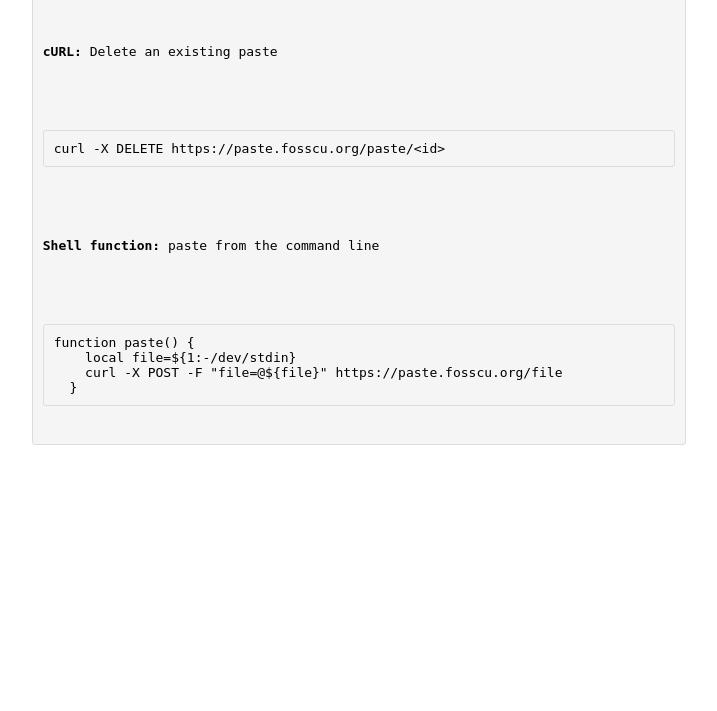
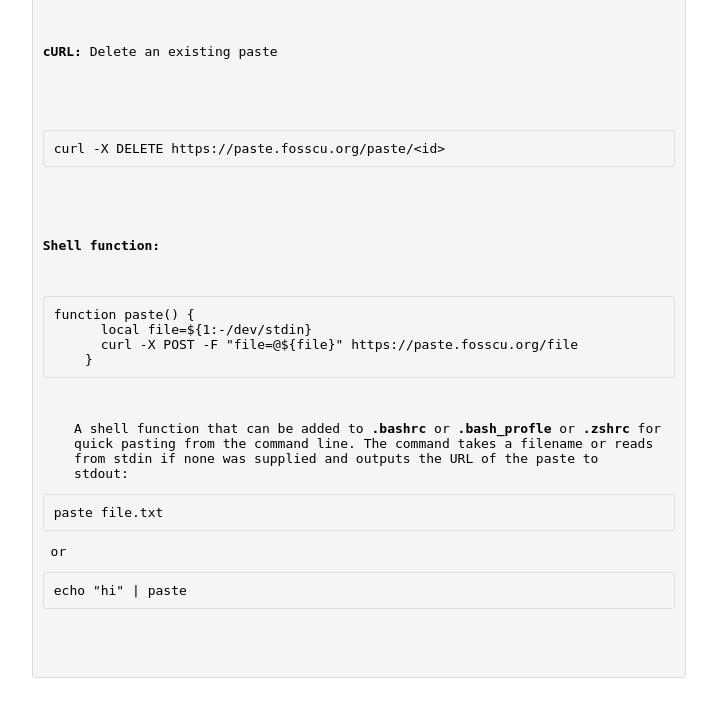
Before and after one commit to FOSS-Community/paste.py, a FastAPI app: page / in a window 1280 px wide. Shown: the part 1850-2561 px from the top of the page, without its empty margins (281-998 px from the left). Before the commit the page ends 2295 px from the top, so only its background shows below. Run offline with FastAPI, Linux system fonts and the light colour scheme.

Commit message:
docs: Imporved docs.

```diff
--- a/src/paste/templates/index.html
+++ b/src/paste/templates/index.html
@@ -93,12 +93,19 @@
 
   <pre>curl -X DELETE https://paste.fosscu.org/paste/&lt;id&gt;</pre>
 
-  <p><strong>Shell function:</strong> paste from the command line</p>
+  <p><strong>Shell function:</strong>
 
-  <pre>function paste() {
-    local file=${1:-/dev/stdin}
-    curl -X POST -F "file=@${file}" https://paste.fosscu.org/file
-  }</pre>
+    <pre>function paste() {
+      local file=${1:-/dev/stdin}
+      curl -X POST -F "file=@${file}" https://paste.fosscu.org/file
+    }</pre>
+
+    A shell function that can be added to <strong>.bashrc</strong> or <strong>.bash_profle</strong> or <strong>.zshrc</strong> for
+    quick pasting from the command line. The command takes a filename or reads
+    from stdin if none was supplied and outputs the URL of the paste to
+    stdout: <pre>paste file.txt</pre> or <pre>echo "hi" | paste</pre></p>
+
+
 </pre>
   </body>
 </html>
```
